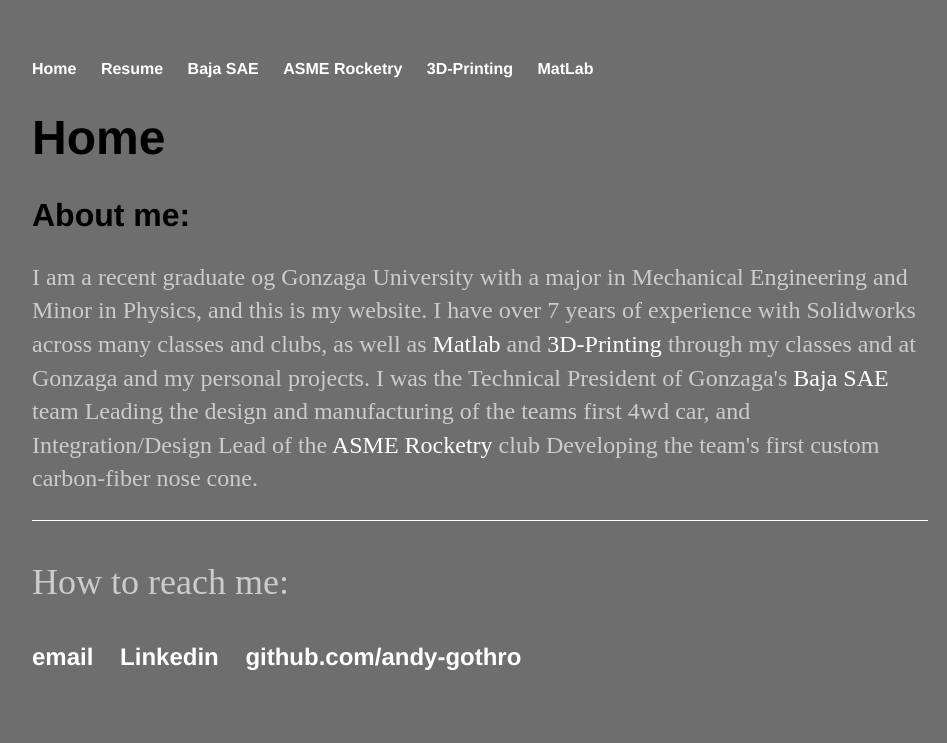
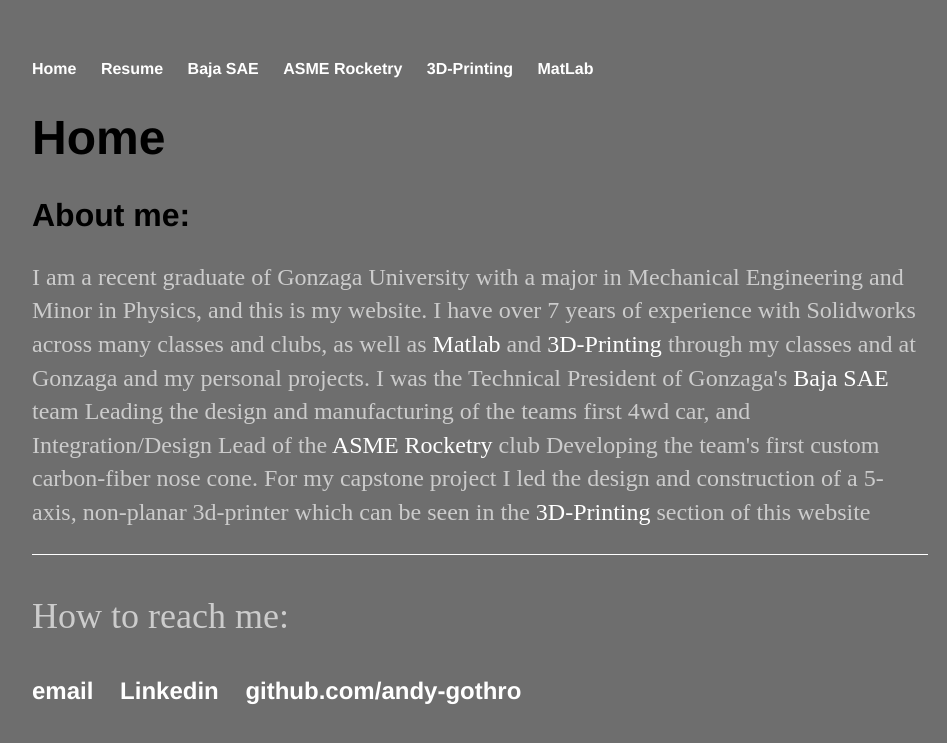
Before and after one commit to andy-gothro/andy-gothro.github.io, a Jekyll site: the page built from index.html, in a window 1280 px wide. Shown: the top 743 px of the page, without its empty margins (160-1107 px from the left). Built offline with Jekyll 4.4.1, drawn with Linux system fonts in a browser that asks for light colours.

Commit message:
Update index.html

```diff
--- a/index.html
+++ b/index.html
@@ -5,6 +5,6 @@
     <div class="blurb">
       <h1>Home</h1>
 	    <h2> About me:</h2>
-        	<p>I am a recent graduate og Gonzaga University with a major in Mechanical Engineering and Minor in Physics, and this is my website. I have over 7 years of experience with Solidworks across many classes and clubs, as well as <a href="/MatLab">Matlab</a> and <a href="3D-Printing">3D-Printing</a> through my classes and at Gonzaga and my personal projects. I was the Technical President of Gonzaga's <a href="/Baja SAE"> Baja SAE</a> team Leading the design and manufacturing of the teams first 4wd car, and Integration/Design Lead of the <a href="/ASME Rocketry">ASME Rocketry</a> club Developing the team's first custom carbon-fiber nose cone.</p>
+        	<p>I am a recent graduate of Gonzaga University with a major in Mechanical Engineering and Minor in Physics, and this is my website. I have over 7 years of experience with Solidworks across many classes and clubs, as well as <a href="/MatLab">Matlab</a> and <a href="3D-Printing">3D-Printing</a> through my classes and at Gonzaga and my personal projects. I was the Technical President of Gonzaga's <a href="/Baja SAE"> Baja SAE</a> team Leading the design and manufacturing of the teams first 4wd car, and Integration/Design Lead of the <a href="/ASME Rocketry">ASME Rocketry</a> club Developing the team's first custom carbon-fiber nose cone. For my capstone project I led the design and construction of a 5-axis, non-planar 3d-printer which can be seen in the <a href="3D-Printing">3D-Printing</a> section of this website</p>
 
     </div><!-- /.blurb -->
```
